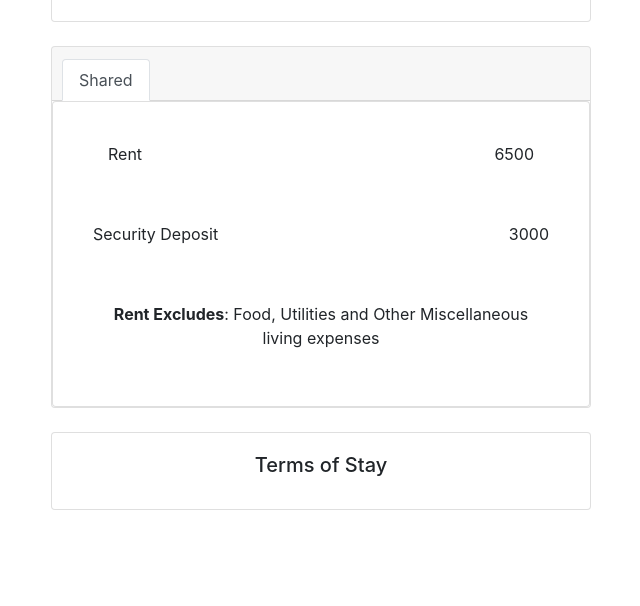
After one commit to SaurabhJ86/rentalSF, a Django app: page /listProperty/1/ in a window 1280 px wide. The commit adds this page. Shown: the part 1512-2118 px from the top of the page, without its empty margins (34-674 px from the left). Run offline with Django 3.2, Linux system fonts and the light colour scheme; data comes from the database, SQL or seed files in the repository; both versions use the stored data as it was after the commit; some libraries are stand-ins or nearby versions.

Commit message:
Added Features along with images for the property

```diff
--- a/src/RenterSaathi/urls.py
+++ b/src/RenterSaathi/urls.py
@@ -23,7 +23,9 @@ from homepage.views import (
     homepage,
     getContact,
     listProperty,
-    owner)
+    owner,
+    showProperty,
+    )
 
 urlpatterns = [
 	path('', homepage, name='home'),
@@ -32,6 +34,7 @@ urlpatterns = [
     path('owner/listings/',listProperty,name='listProperty'),
     path('admin/', admin.site.urls),
     path('listProperty/',createListPropertyAD,name='listPropertyUser'),
+    path('listProperty/<int:id>/',showProperty,name='showProperty'),
 ]
 
 if settings.DEBUG:
--- a/src/homepage/views.py
+++ b/src/homepage/views.py
@@ -2,7 +2,7 @@ from django.contrib import messages
 from django.contrib.auth.decorators import login_required
 from django.http import HttpResponse
 
-from django.shortcuts import render
+from django.shortcuts import render,get_object_or_404
 from django.views import generic
 
 # Create your views here.
@@ -83,13 +83,10 @@ def createListPropertyAD(request):
 
 	get_room_type = request.GET.get("q")
 	if get_room_type:
-		print("Parameter has been passed")
-		print(get_room_type)
 		# get_properties = PropertyListADCreation.objects.filter(bed_available=1)
 		get_properties = get_properties.filter(room_type=get_room_type)
 
 	form = PropertyListADForm(request.POST or None)
-	print(get_properties)
 	if form.is_valid():
 		form.save()
 		form = PropertyListADForm()
@@ -106,3 +103,17 @@ def createListPropertyAD(request):
 
 
 	return render(request,templates,context)
+
+
+def showProperty(request,id):
+
+	get_object = get_object_or_404(PropertyListADCreation,id=id)
+
+	template = "showProperty.html"
+
+	context = {
+		"get_object":get_object,
+	}
+
+
+	return render(request,template,context)
--- a/src/templates/base.html
+++ b/src/templates/base.html
@@ -11,7 +11,7 @@
 	{% endblock %}
 
 	<script src="https://code.jquery.com/jquery-3.3.1.slim.min.js" integrity="sha384-q8i/X+965DzO0rT7abK41JStQIAqVgRVzpbzo5smXKp4YfRvH+8abtTE1Pi6jizo" crossorigin="anonymous"></script>
-<script src="https://cdnjs.cloudflare.com/ajax/libs/popper.js/1.14.3/umd/popper.min.js" integrity="sha384-ZMP7rVo3mIykV+2+9J3UJ46jBk0WLaUAdn689aCwoqbBJiSnjAK/l8WvCWPIPm49" crossorigin="anonymous"></script>
-<script src="https://stackpath.bootstrapcdn.com/bootstrap/4.1.3/js/bootstrap.min.js" integrity="sha384-ChfqqxuZUCnJSK3+MXmPNIyE6ZbWh2IMqE241rYiqJxyMiZ6OW/JmZQ5stwEULTy" crossorigin="anonymous"></script>
+	<script src="https://cdnjs.cloudflare.com/ajax/libs/popper.js/1.14.3/umd/popper.min.js" integrity="sha384-ZMP7rVo3mIykV+2+9J3UJ46jBk0WLaUAdn689aCwoqbBJiSnjAK/l8WvCWPIPm49" crossorigin="anonymous"></script>
+	<script src="https://stackpath.bootstrapcdn.com/bootstrap/4.1.3/js/bootstrap.min.js" integrity="sha384-ChfqqxuZUCnJSK3+MXmPNIyE6ZbWh2IMqE241rYiqJxyMiZ6OW/JmZQ5stwEULTy" crossorigin="anonymous"></script>
 </body>
 </html>
--- /dev/null
+++ b/src/templates/showProperty.html
@@ -0,0 +1,99 @@
+{% extends 'base.html' %}
+
+
+{% block content %}
+
+<br>
+
+<div class="container">
+	<div class="row">
+		<div class="col-sm-6">
+			<div class="card card-block">
+<!-- 				{% if get_object.property_image %}
+					<img class="card-img-top" src="{{ get_object.property_image.url }}">
+				{% endif %}	 -->
+				<div class="card-body">
+					<h5>{{ get_object.about_property}}</h4>
+					<p>For {{ get_object.gender }} | {% if get_object.bed_available == 1 %} {{ get_object.bed_available }} bed available {% else %} {{ get_object.bed_available }} beds available {% endif %}</p>
+					<p>{{ get_object.furnished }}</p>
+				</div>
+				<div class="card-body">
+					<p>Features</p>
+					<div class="BedImgText" style="display: inline-block;">
+						<img src="https://img.icons8.com/ios/50/000000/sleeping-in-bed.png" alt="Images will be uploaded soon">
+						<p>Bed</p>
+					</div>
+					<div class="BathImgText" style="display: inline-block;margin: 100px;">
+						<img src="https://img.icons8.com/ios/50/000000/shower-filled.png" alt="Images will be uploaded soon">
+						<p>Bathroom</p>
+					</div>
+					<div class="SofaImgText" style="display: inline-block;">
+						<img src="https://img.icons8.com/ios/50/000000/sofa-with-buttons.png" alt="Images will be uploaded soon">
+						<p>Fully Furnished</p>
+					</div>
+				</div>
+			</div>
+		</div>
+
+		<div class="col-sm-4">
+			<div class="card card-block">
+				<div class="card-body">
+					<h3>Schedule a Vist.</h3>
+				</div>
+			</div>
+		</div>
+	</div>
+</div>
+<br>
+<div class="container">
+	<div class="row">
+		<div class="col-sm-6">
+			<div class="card text-center">
+				<div class="card-header">
+					<ul class="nav nav-tabs card-header-tabs">
+						<li class="nav-item">
+							<a class="nav-link active" href="#">{{ get_object.room_type|capfirst }}</a>
+						</li>
+					</ul>
+				</div>
+				<div class="card card-body">
+					<div class="card-body">
+						<div class="container">
+							<p style="float: left;display: inline-block;">Rent </p>
+							<p style="float: right;display: inline-block;">{{ get_object.rent }} </p>
+						</div>
+					</div>
+					<div class="card-body">
+						<p style="float: left;display: inline-block;">Security Deposit </p>
+						<p style="float: right;display: inline-block;">{{ get_object.deposit }} </p>
+					</div>
+					<div class="card-body">
+						<p><strong>Rent Excludes</strong>: Food, Utilities and Other Miscellaneous living expenses</p>
+					</div>
+				</div>
+			</div>
+		</div>
+	</div>
+</div>
+
+<br>
+
+<div class="container">
+	<div class="row">
+		<div class="col-sm-6">
+			<div class="card text-center">
+				<div class="card-body">
+					<h5 class="card-title">Terms of Stay</h5>
+				</div>
+			</div>
+		</div>
+	</div>
+</div>
+
+<br>
+<br>
+<br>
+<br>
+
+
+{% endblock %}
```
Also changed, not shown: src/templates/listPropertyAD.html (+24 -5 lines), src/db.sqlite3, src/homepage/api/__init__.py (added).
